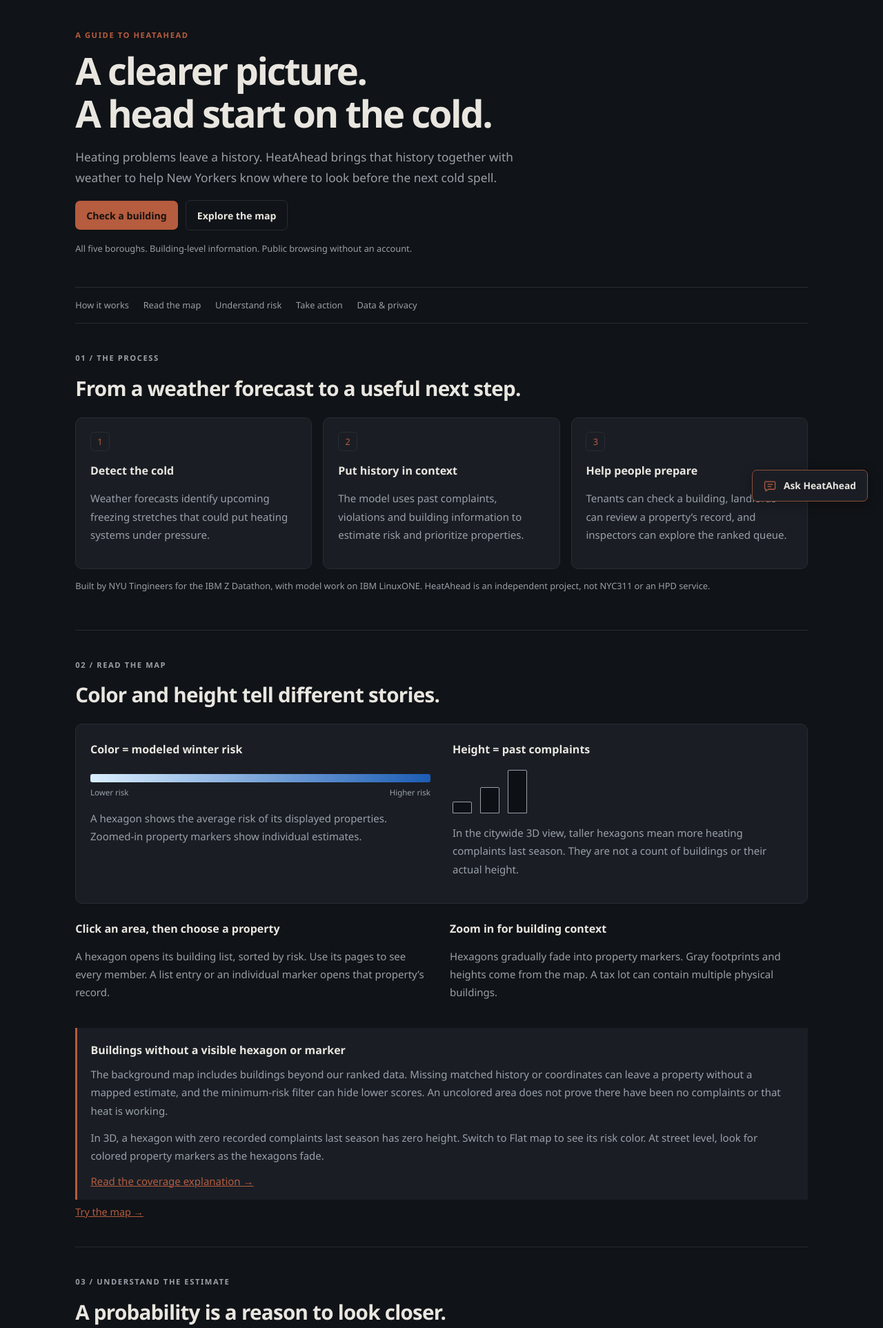
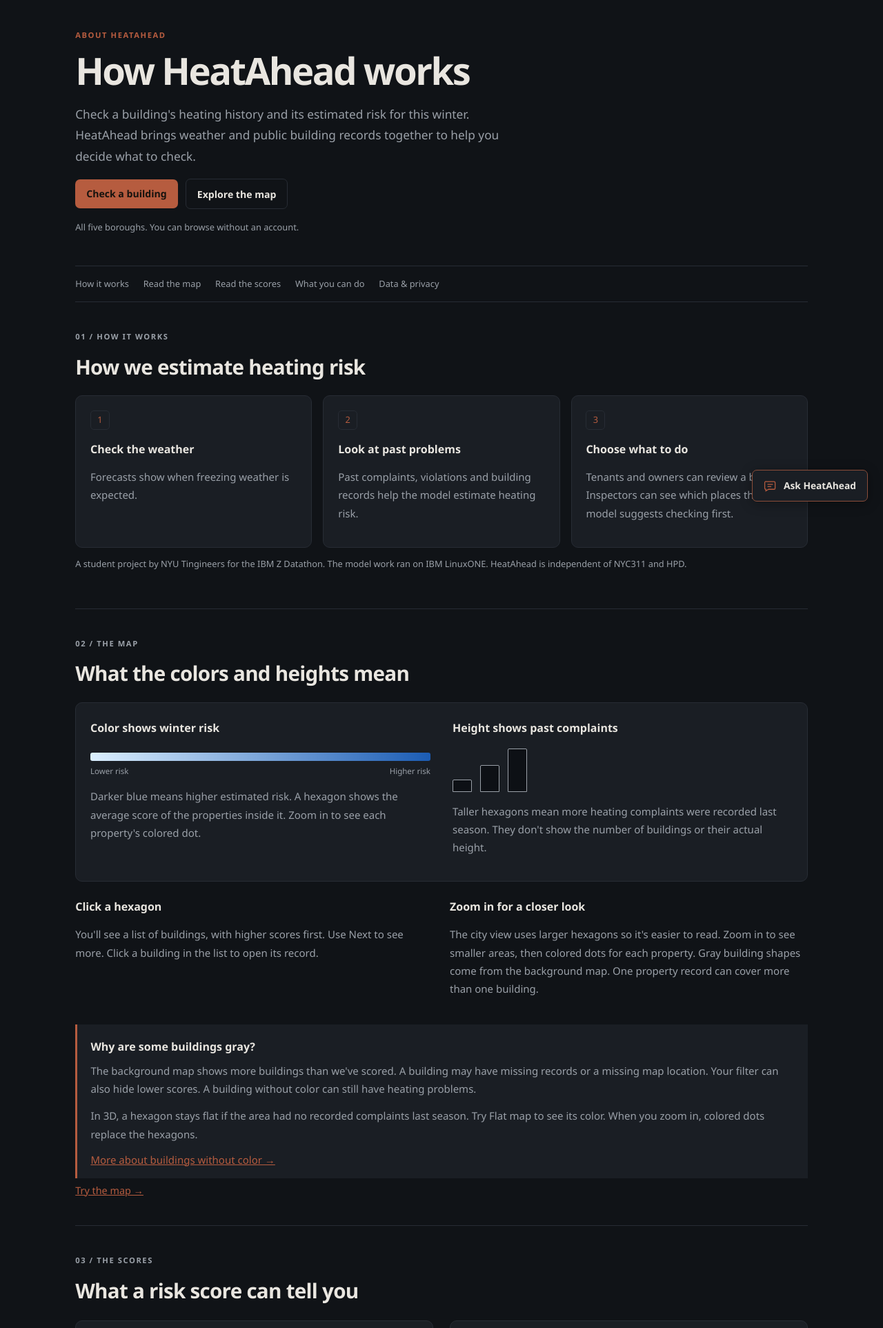
Before and after one commit to Tanneywanney25/ibm_submission, a Flask app: page /learn-more in a window 1280 px wide. Shown: the part 53-1978 px from the top of the page at 69% size. Run offline with Flask 3, Linux system fonts and the light colour scheme; some libraries are stand-ins or nearby versions.

Commit message:
Make map more clear

```diff
--- a/web/static/guide.js
+++ b/web/static/guide.js
@@ -113,22 +113,22 @@
       const node=bubble('HeatAhead guide',item.answer);
       links(node,item.links);if(item.sources.length)links(node,item.sources,true);
       follow(node,item.follow.slice(0,3));
-      status.textContent=usedAI?'AI matched your question to this published FAQ.':'';
+      status.textContent=usedAI?'AI helped find this FAQ answer.':'';
     }
     function welcome(){
-      const node=bubble('HeatAhead guide','What would you like to do? I can explain the site and give you a shortcut to the right page.');
+      const node=bubble('HeatAhead guide','What would you like to know? You can ask about a building, the map or alerts.');
       follow(node,['look-up','alerts','heights','no-heat']);
     }
     function fallback(question){
-      const node=bubble('HeatAhead guide','I could not confidently match that question. Try a short question about a building, the map, alerts or inspections, or browse the FAQs.');
-      links(node,[{label:'Browse all FAQs',href:'/faq'},{label:'See how HeatAhead works',href:'/learn-more'}]);
+      const node=bubble('HeatAhead guide',"I'm not sure which answer fits. Try asking about a building, the map or alerts, or check the FAQs below.");
+      links(node,[{label:'All FAQs',href:'/faq'},{label:'How HeatAhead works',href:'/learn-more'}]);
       follow(node,rank(question,items).filter(r=>r.score>0).slice(0,2).map(r=>r.item.id));scroll();
     }
     function busy(value){$('hg-send').disabled=value;}
     async function ask(raw,selected=null){
       const question=String(raw||'').trim();if(!question)return;
       if(question.length>400||privateQuestion(question)){
-        status.textContent='Use a short general question without passwords, contact information or unit details.';
+        status.textContent='Keep questions under 400 characters and leave out contact details, passwords and apartment numbers.';
         input.value='';input.focus();return;
       }
       const ticket=++version;if(pending)pending.abort();pending=null;busy(false);status.textContent='';
@@ -140,7 +140,7 @@
       if(!content.ai_enabled){fallback(question);return;}
       pending=new AbortController();const controller=pending;
       const timer=win.setTimeout(()=>controller.abort(),7000);busy(true);
-      status.textContent='Finding the closest help topic…';
+      status.textContent='Looking for an answer…';
       try{
         const response=await win.fetch('/api/guide/ask',{method:'POST',credentials:'same-origin',
           headers:{'Content-Type':'application/json'},
@@ -148,8 +148,8 @@
         const result=response.ok?await response.json():null;
         if(ticket!==version)return;
         if(result&&result.mode==='ai'&&byId.has(result.topic))answer(byId.get(result.topic),true);
-        else{fallback(question);status.textContent='AI matching is unavailable. Common answers and links still work.';}
-      }catch{if(ticket===version){fallback(question);status.textContent='Could not connect. Use the FAQs or one of the shortcuts.';}}
+        else{fallback(question);status.textContent='AI help is unavailable right now. You can still use the FAQs and links.';}
+      }catch{if(ticket===version){fallback(question);status.textContent="Couldn't connect. Try the FAQs or use a link below.";}}
       finally{win.clearTimeout(timer);if(ticket===version){pending=null;busy(false);}}
     }
     function open(){
@@ -170,7 +170,7 @@
       log.replaceChildren();input.value='';status.textContent='';welcome();input.focus();
     });
     doc.querySelectorAll('[data-open-guide]').forEach(button=>{button.hidden=false;button.addEventListener('click',open);});
-    if(content.ai_enabled)$('hg-privacy').textContent='Common answers stay on this device. Unfamiliar questions may use AI matching. Leave out personal and unit details.';
+    if(content.ai_enabled)$('hg-privacy').textContent="Questions the guide doesn't recognize may use AI help. Please leave out passwords, contact details and apartment numbers.";
     setupFAQ(doc,items);
   }
   function setupFAQ(doc,items){
--- a/web/templates/_guide.html
+++ b/web/templates/_guide.html
@@ -3,17 +3,17 @@
   Ask HeatAhead
 </button>
 <section id="hg-dialog" class="hg-dialog" role="dialog" aria-modal="false" aria-labelledby="hg-title" hidden>
-  <header class="hg-header"><div><h2 id="hg-title">Ask HeatAhead</h2><p id="hg-mode">Site guide &amp; shortcuts</p></div>
+  <header class="hg-header"><div><h2 id="hg-title">Ask HeatAhead</h2><p id="hg-mode">Help with the site</p></div>
     <button id="hg-close" class="hg-icon-button" type="button" aria-label="Close site guide">×</button></header>
-  <p class="hg-intro">Find an answer. Get to the right page.</p>
+  <p class="hg-intro">Ask a question or choose one below.</p>
   <div id="hg-log" class="hg-log" role="log" aria-live="polite" aria-relevant="additions" aria-label="Conversation with the HeatAhead guide"></div>
   <p id="hg-status" class="hg-status" role="status" aria-live="polite"></p>
   <form id="hg-form" class="hg-form">
-    <label for="hg-input">Your HeatAhead question</label>
+    <label for="hg-input">What do you need help with?</label>
     <div class="hg-input-row"><input id="hg-input" type="text" maxlength="400" autocomplete="off" placeholder="How can I check my building?">
       <button id="hg-send" type="submit" aria-label="Ask your question">Ask</button></div>
   </form>
-  <p id="hg-privacy" class="hg-privacy">Use general questions. Leave out personal contact and unit details.</p>
+  <p id="hg-privacy" class="hg-privacy">Please leave out passwords, email addresses, phone numbers and apartment numbers.</p>
   <div class="hg-footer"><a href="/faq">All FAQs</a><a href="/learn-more">Learn more</a><button id="hg-clear" type="button">Clear chat</button></div>
 </section>
 <script type="application/json" id="hg-content">{{ guide_bootstrap | tojson }}</script>
--- a/web/templates/learn_more.html
+++ b/web/templates/learn_more.html
@@ -4,96 +4,96 @@
 {% block body %}
 <div class="help-page">
   <header class="help-hero">
-    <p class="help-eyebrow">A guide to HeatAhead</p>
-    <h1>A clearer picture.<br>A head start on the cold.</h1>
-    <p class="help-lead">Heating problems leave a history. HeatAhead brings that history together with weather
-      to help New Yorkers know where to look before the next cold spell.</p>
+    <p class="help-eyebrow">About HeatAhead</p>
+    <h1>How HeatAhead works</h1>
+    <p class="help-lead">Check a building's heating history and its estimated risk for this winter.
+      HeatAhead brings weather and public building records together to help you decide what to check.</p>
     <div class="help-actions"><a class="help-primary" href="/building">Check a building</a><a class="help-secondary" href="/map">Explore the map</a></div>
-    <p class="help-small">All five boroughs. Building-level information. Public browsing without an account.</p>
+    <p class="help-small">All five boroughs. You can browse without an account.</p>
   </header>
 
   <nav class="help-toc" aria-label="On this page">
     <a href="#how-it-works">How it works</a><a href="#reading-the-map">Read the map</a>
-    <a href="#understanding-risk">Understand risk</a><a href="#taking-action">Take action</a>
+    <a href="#understanding-risk">Read the scores</a><a href="#taking-action">What you can do</a>
     <a href="#data-and-privacy">Data &amp; privacy</a>
   </nav>
 
   <section id="how-it-works" class="help-section">
-    <p class="help-eyebrow">01 / The process</p><h2>From a weather forecast to a useful next step.</h2>
+    <p class="help-eyebrow">01 / How it works</p><h2>How we estimate heating risk</h2>
     <div class="help-steps">
-      <article class="help-panel"><span class="help-step">1</span><h3>Detect the cold</h3><p>Weather forecasts identify upcoming freezing stretches that could put heating systems under pressure.</p></article>
-      <article class="help-panel"><span class="help-step">2</span><h3>Put history in context</h3><p>The model uses past complaints, violations and building information to estimate risk and prioritize properties.</p></article>
-      <article class="help-panel"><span class="help-step">3</span><h3>Help people prepare</h3><p>Tenants can check a building, landlords can review a property’s record, and inspectors can explore the ranked queue.</p></article>
+      <article class="help-panel"><span class="help-step">1</span><h3>Check the weather</h3><p>Forecasts show when freezing weather is expected.</p></article>
+      <article class="help-panel"><span class="help-step">2</span><h3>Look at past problems</h3><p>Past complaints, violations and building records help the model estimate heating risk.</p></article>
+      <article class="help-panel"><span class="help-step">3</span><h3>Choose what to do</h3><p>Tenants and owners can review a building. Inspectors can see which places the model suggests checking first.</p></article>
     </div>
-    <p class="help-small">Built by NYU Tingineers for the IBM Z Datathon, with model work on IBM LinuxONE. HeatAhead is an independent project, not NYC311 or an HPD service.</p>
+    <p class="help-small">A student project by NYU Tingineers for the IBM Z Datathon. The model work ran on IBM LinuxONE. HeatAhead is independent of NYC311 and HPD.</p>
   </section>
 
   <section id="reading-the-map" class="help-section">
-    <p class="help-eyebrow">02 / Read the map</p><h2>Color and height tell different stories.</h2>
+    <p class="help-eyebrow">02 / The map</p><h2>What the colors and heights mean</h2>
     <div class="help-map-key help-panel">
-      <div><h3>Color = modeled winter risk</h3><div class="help-risk-ramp" role="img" aria-label="Pale blue for lower risk, deep blue for higher risk"></div>
+      <div><h3>Color shows winter risk</h3><div class="help-risk-ramp" role="img" aria-label="Pale blue for lower risk, deep blue for higher risk"></div>
         <div class="help-scale-labels"><span>Lower risk</span><span>Higher risk</span></div>
-        <p>A hexagon shows the average risk of its displayed properties. Zoomed-in property markers show individual estimates.</p></div>
-      <div><h3>Height = past complaints</h3><div class="help-height-example" aria-hidden="true"><span style="height:25%"></span><span style="height:55%"></span><span style="height:90%"></span></div>
-        <p>In the citywide 3D view, taller hexagons mean more heating complaints last season. They are not a count of buildings or their actual height.</p></div>
+        <p>Darker blue means higher estimated risk. A hexagon shows the average score of the properties inside it. Zoom in to see each property's colored dot.</p></div>
+      <div><h3>Height shows past complaints</h3><div class="help-height-example" aria-hidden="true"><span style="height:25%"></span><span style="height:55%"></span><span style="height:90%"></span></div>
+        <p>Taller hexagons mean more heating complaints were recorded last season. They don't show the number of buildings or their actual height.</p></div>
     </div>
     <div class="help-two">
-      <div><h3>Click an area, then choose a property</h3><p>A hexagon opens its building list, sorted by risk. Use its pages to see every member. A list entry or an individual marker opens that property’s record.</p></div>
-      <div><h3>Zoom in for building context</h3><p>Hexagons gradually fade into property markers. Gray footprints and heights come from the map. A tax lot can contain multiple physical buildings.</p></div>
+      <div><h3>Click a hexagon</h3><p>You'll see a list of buildings, with higher scores first. Use Next to see more. Click a building in the list to open its record.</p></div>
+      <div><h3>Zoom in for a closer look</h3><p>The city view uses larger hexagons so it's easier to read. Zoom in to see smaller areas, then colored dots for each property. Gray building shapes come from the background map. One property record can cover more than one building.</p></div>
     </div>
-    <aside class="help-callout"><h3>Buildings without a visible hexagon or marker</h3>
-      <p>The background map includes buildings beyond our ranked data. Missing matched history or coordinates can leave a property without a mapped estimate, and the minimum-risk filter can hide lower scores. An uncolored area does not prove there have been no complaints or that heat is working.</p>
-      <p>In 3D, a hexagon with zero recorded complaints last season has zero height. Switch to Flat map to see its risk color. At street level, look for colored property markers as the hexagons fade.</p>
-      <a href="/faq#unranked">Read the coverage explanation →</a>
+    <aside class="help-callout"><h3>Why are some buildings gray?</h3>
+      <p>The background map shows more buildings than we've scored. A building may have missing records or a missing map location. Your filter can also hide lower scores. A building without color can still have heating problems.</p>
+      <p>In 3D, a hexagon stays flat if the area had no recorded complaints last season. Try Flat map to see its color. When you zoom in, colored dots replace the hexagons.</p>
+      <a href="/faq#unranked">More about buildings without color →</a>
     </aside>
     <a class="help-text-link" href="/map">Try the map →</a>
   </section>
 
   <section id="understanding-risk" class="help-section">
-    <p class="help-eyebrow">03 / Understand the estimate</p><h2>A probability is a reason to look closer.</h2>
+    <p class="help-eyebrow">03 / The scores</p><h2>What a risk score can tell you</h2>
     <div class="help-two">
-      <article class="help-panel"><h3>Match the time window</h3><p>Winter risk describes a season. The cold-day estimate on a building record describes a shorter prediction window. A seasonal estimate and a short-window estimate answer different questions.</p></article>
-      <article class="help-panel"><h3>Check the evidence</h3><p>On a building record, expand <b>How accurate is this number?</b> to see predictions grouped against observed outcomes in held-out data. Results for a group do not guarantee an outcome for one building.</p></article>
+      <article class="help-panel"><h3>Check which score you're reading</h3><p>Winter risk covers the whole season. Cold-day risk looks at a shorter period around freezing weather. They cover different lengths of time, so the numbers can be different.</p></article>
+      <article class="help-panel"><h3>See how it was checked</h3><p>On a building's page, open <b>How accurate is this number?</b> It compares predictions with what happened in a winter the model wasn't trained on. This helps check the model overall, but can't say for sure what will happen to one building.</p></article>
     </div>
     <ul class="help-points">
-      <li>High risk is not a confirmed outage or inspected violation. Low risk does not guarantee working heat.</li>
-      <li>Complaint records reflect reporting behavior, and unreported problems can be missed.</li>
-      <li>Probabilities are capped at 99%. Above 20%, the site shows bands to avoid unsupported precision.</li>
-      <li>A property that is not individually ranked has no individual estimate; that does not mean zero risk.</li>
+      <li>A high score doesn't mean the heat has failed. A low score doesn't rule out a problem.</li>
+      <li>Some heating problems never get reported, so they may be missing from the records.</li>
+      <li>From 20% up, scores are shown as ranges. No score goes above 99%.</li>
+      <li>If a building has no score, we don't have an estimate for it. It can still have heating problems.</li>
     </ul>
-    <a class="help-text-link" href="/building">Open a building record →</a>
+    <a class="help-text-link" href="/building">Check a building →</a>
   </section>
 
   <section id="taking-action" class="help-section">
-    <p class="help-eyebrow">04 / Choose your next step</p><h2>Use the information in a way that helps.</h2>
+    <p class="help-eyebrow">04 / Next steps</p><h2>What you can do</h2>
     <div class="help-steps">
-      <article class="help-panel"><h3>For tenants</h3><p>Check your building’s record, find available owner or agent details, and save a building for cold-snap email alerts when account access is enabled.</p><a href="/#account">Manage building alerts →</a></article>
-      <article class="help-panel"><h3>For owners &amp; managers</h3><p>Review the property’s history and choose the owner/manager view to draft a self-audit notice. Review and send it yourself; nothing is auto-sent.</p><a href="/building?as=landlord">Review a building →</a></article>
-      <article class="help-panel"><h3>For inspectors</h3><p>Explore the prioritized queue and download the public top-500 list. The live monitor demonstrates queue updates using a historical replay.</p><a href="/monitor">Open the monitor →</a></article>
+      <article class="help-panel"><h3>For tenants</h3><p>Check your building's history and the available owner details. When sign-in is ready, you can save a building for email alerts. Emails also need the team's alert service to be running.</p><a href="/#account">Building alerts →</a></article>
+      <article class="help-panel"><h3>For owners &amp; managers</h3><p>Review your building's history and draft a message about checking the heating. You can edit the message and send it yourself.</p><a href="/building?as=landlord">Check your building →</a></article>
+      <article class="help-panel"><h3>For inspectors</h3><p>See which buildings the model suggests checking first, or download the top-500 list. The live monitor replays past complaints to show how rankings change.</p><a href="/monitor">Open the monitor →</a></article>
     </div>
-    <aside class="help-callout" aria-labelledby="help-no-heat"><h3 id="help-no-heat">Already without heat or hot water?</h3>
-      <p>Contact your landlord or managing agent. If the problem is not resolved, use NYC311 to report it. Give service and contact details directly to the City. You do not need a high model score to report a real problem.</p>
-      <a href="https://portal.311.nyc.gov/article/?kanumber=KA-01036" target="_blank" rel="noopener noreferrer">Official NYC311 heat complaint guidance ↗</a>
-      <p class="help-small">For a gas smell or carbon-monoxide alarm, leave the building and call 911 from outside. HeatAhead cannot dispatch emergency help.
-        <a href="https://www.nyc.gov/site/hpd/services-and-information/heat-and-hot-water-information.page" target="_blank" rel="noopener noreferrer">HPD heating safety guidance ↗</a></p>
+    <aside class="help-callout" aria-labelledby="help-no-heat"><h3 id="help-no-heat">No heat or hot water?</h3>
+      <p>Tell your landlord or managing agent. If the problem isn't fixed, report it to NYC311. Give your contact and apartment details directly to NYC311. You don't need to wait for a high score or an email alert.</p>
+      <a href="https://portal.311.nyc.gov/article/?kanumber=KA-01036" target="_blank" rel="noopener noreferrer">Report a heat problem through NYC311 ↗</a>
+      <p class="help-small">If you smell gas or a carbon monoxide alarm sounds, leave the building and call 911 from outside. HeatAhead can't send emergency help.
+        <a href="https://www.nyc.gov/site/hpd/services-and-information/heat-and-hot-water-information.page" target="_blank" rel="noopener noreferrer">NYC heating safety advice ↗</a></p>
     </aside>
   </section>
 
   <section id="data-and-privacy" class="help-section">
-    <p class="help-eyebrow">05 / Data &amp; privacy</p><h2>Public records, with practical limits.</h2>
-    <p>HeatAhead combines public NYC complaint, violation, property, owner and boiler records with weather information. Records can be incomplete, delayed or hard to match. A complaint is a report; a violation follows a different inspection process.</p>
+    <p class="help-eyebrow">05 / Data &amp; privacy</p><h2>Where the information comes from</h2>
+    <p>We use public NYC records about buildings, heat complaints, violations, owners and boilers, along with weather data. Some records may be missing or out of date. A complaint means someone reported a problem; it doesn't mean an inspector confirmed it.</p>
     <div class="help-source-links">
       <a href="https://data.cityofnewyork.us/d/ygpa-z7cr" target="_blank" rel="noopener noreferrer">HPD complaints ↗</a>
       <a href="https://data.cityofnewyork.us/d/wvxf-dwi5" target="_blank" rel="noopener noreferrer">HPD violations ↗</a>
       <a href="https://www.nyc.gov/site/planning/data-maps/open-data/dwn-pluto-mappluto.page" target="_blank" rel="noopener noreferrer">NYC PLUTO properties ↗</a>
       <a href="https://open-meteo.com/" target="_blank" rel="noopener noreferrer">Open-Meteo weather ↗</a>
     </div>
-    <p>The map shows building-level information. Account registrations link saved buildings to a verified Google email. HeatAhead does not receive your Google password. Public owner and agent details come from business-registration records.</p>
-    <p>The site guide uses the answers published in our FAQs. Common questions are matched on your device. If optional AI matching is enabled, an unfamiliar question may be sent to the AI provider to select a help topic. The guide does not send your account identity or conversation history, and this application does not store guide conversations. Do not enter personal contact details, passwords or unit details.</p>
-    <p>Aerial photos and Street View have varying capture dates; they are not live images. The guide can point you to a page, but cannot send a notice, file a complaint, change alerts or invent a building score.</p>
+    <p>The map is about buildings, not individual tenants. Saving a building for alerts links it to your verified Google email. HeatAhead doesn't see your Google password. Owner and agent details come from public business records.</p>
+    <p>The guide answers questions using these FAQs. Common questions stay on your device. If AI help is enabled, a question the guide doesn't recognize may be sent to an AI provider to find the right FAQ. It sends that question and the previous help topic, without your Google account details or earlier messages. We don't save guide chats in this app. Please leave out passwords, contact details and apartment numbers.</p>
+    <p>The photos were taken earlier; they aren't live. The guide can show you where to go. Sending a message, reporting a problem or changing alerts is still up to you.</p>
   </section>
 
-  <section class="help-bottom help-panel"><div><h2>Still have a question?</h2><p>Find a quick answer or ask the guide to point you in the right direction.</p></div>
+  <section class="help-bottom help-panel"><div><h2>Still have a question?</h2><p>Search the FAQs or ask the guide for help.</p></div>
     <div class="help-actions"><a class="help-primary" href="/faq">Browse FAQs</a><button class="help-secondary" type="button" data-open-guide hidden>Ask HeatAhead</button></div>
   </section>
 </div>
```
Also changed, not shown: docs/VERCEL.md (+13 -3 lines), web/static/guide-content.json (+126 -108 lines), web/templates/faq.html (+7 -7 lines), web/templates/map.html (+73 -43 lines), web/tests/test_map.cjs (+76 -17 lines).
